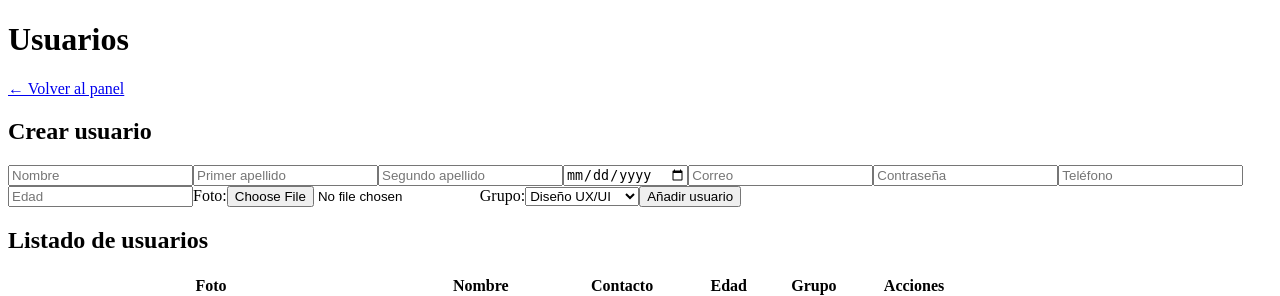
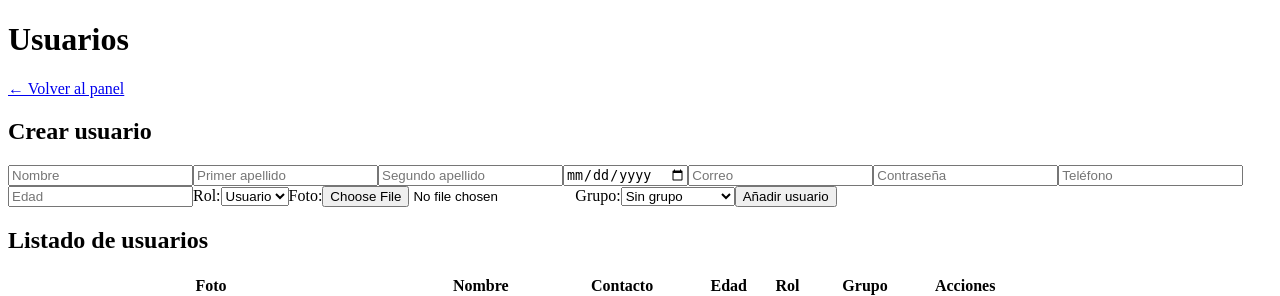
Before and after one commit to jorgegar102/NodeJS, a Node server app: page /admin/usuarios in a window 1280 px wide. Shown: the top 296 px of the page. Run offline with Node 20, Linux system fonts and the light colour scheme; data comes from the database, SQL or seed files in the repository; some libraries are stand-ins or nearby versions.

Commit message:
Añade selector de rol en usuarios y limpia archivos de prueba

```diff
--- a/src/admin.js
+++ b/src/admin.js
@@ -67,12 +67,15 @@ router.get('/usuarios', (req, res) => {
 });
 
 router.post('/usuarios/crear', upload.single('foto'), (req, res) => {
-  const { nombre, apellido1, apellido2, fecha_nacimiento, correo, password, telefono, edad, id_grupo } = req.body;
+  const { nombre, apellido1, apellido2, fecha_nacimiento, correo, password, telefono, edad, rol, id_grupo } = req.body;
   const foto = req.file ? req.file.filename : null;
+  const rolFinal = rol === 'admin' ? 'admin' : 'usuario';
+  const grupoFinal = id_grupo && id_grupo !== '' ? id_grupo : null;
+
   const sql = `insert into usuarios (nombre, apellido1, apellido2, fecha_nacimiento, correo, password, telefono, edad, foto, id_grupo, rol)
-               values (?, ?, ?, ?, ?, ?, ?, ?, ?, ?, 'usuario')`;
+               values (?, ?, ?, ?, ?, ?, ?, ?, ?, ?, ?)`;
 
-  db.run(sql, [nombre, apellido1, apellido2, fecha_nacimiento, correo, password, telefono, edad, foto, id_grupo], err => {
+  db.run(sql, [nombre, apellido1, apellido2, fecha_nacimiento, correo, password, telefono, edad, foto, grupoFinal, rolFinal], err => {
     if (err) return res.status(400).send('Error al crear usuario: ' + err.message);
     res.redirect('/admin/usuarios');
   });
@@ -80,20 +83,22 @@ router.post('/usuarios/crear', upload.single('foto'), (req, res) => {
 
 router.post('/usuarios/editar/:id', upload.single('foto'), (req, res) => {
   const id = req.params.id;
-  const { nombre, apellido1, apellido2, fecha_nacimiento, correo, password, telefono, edad, id_grupo } = req.body;
+  const { nombre, apellido1, apellido2, fecha_nacimiento, correo, password, telefono, edad, rol, id_grupo } = req.body;
 
   db.get('select * from usuarios where id_usuario = ?', [id], (err, actual) => {
     if (err || !actual) return res.status(404).send('Usuario no encontrado');
 
     const nuevaFoto = req.file ? req.file.filename : actual.foto;
     const nuevaPassword = password && password.trim() !== '' ? password : actual.password;
+    const rolFinal = rol === 'admin' ? 'admin' : 'usuario';
+    const grupoFinal = id_grupo && id_grupo !== '' ? id_grupo : null;
 
     const sql = `update usuarios
                  set nombre = ?, apellido1 = ?, apellido2 = ?, fecha_nacimiento = ?,
-                     correo = ?, password = ?, telefono = ?, edad = ?, foto = ?, id_grupo = ?
+                     correo = ?, password = ?, telefono = ?, edad = ?, foto = ?, id_grupo = ?, rol = ?
                  where id_usuario = ?`;
 
-    db.run(sql, [nombre, apellido1, apellido2, fecha_nacimiento, correo, nuevaPassword, telefono, edad, nuevaFoto, id_grupo, id], errUp => {
+    db.run(sql, [nombre, apellido1, apellido2, fecha_nacimiento, correo, nuevaPassword, telefono, edad, nuevaFoto, grupoFinal, rolFinal, id], errUp => {
       if (errUp) return res.status(400).send('Error al actualizar usuario: ' + errUp.message);
       res.redirect('/admin/usuarios');
     });
--- a/src/views/usuarios.pug
+++ b/src/views/usuarios.pug
@@ -15,6 +15,10 @@ block contenido
       input(type="password", name="password", placeholder="Nueva contraseña (dejar vacío para mantener)")
       input(type="text", name="telefono", value=usuarioEditar.telefono, placeholder="Teléfono", required)
       input(type="number", name="edad", value=usuarioEditar.edad, placeholder="Edad", required)
+      label Rol:
+      select(name="rol", required)
+        option(value="usuario", selected=(usuarioEditar.rol === 'usuario')) Usuario
+        option(value="admin", selected=(usuarioEditar.rol === 'admin')) Admin
       label Foto actual:
       if usuarioEditar.foto
         img.avatar(src="/" + usuarioEditar.foto, alt="Foto actual")
@@ -23,12 +27,11 @@ block contenido
       label Cambiar foto:
       input(type="file", name="foto", accept="image/png, image/jpeg, image/webp")
       label Grupo:
-      select(name="id_grupo", required)
+      select(name="id_grupo")
+        option(value="") Sin grupo
         if grupos && grupos.length
           each g in grupos
             option(value=g.id_grupo, selected=(Number(usuarioEditar.id_grupo) === Number(g.id_grupo)))= g.nombre
-        else
-          option(value="") Crea un grupo primero
       .menu-botones
         button.btn.btn-azul(type="submit") Guardar cambios
         a.enlace-volver(href="/admin/usuarios") Cancelar
@@ -43,15 +46,18 @@ block contenido
       input(type="password", name="password", placeholder="Contraseña", required)
       input(type="text", name="telefono", placeholder="Teléfono", required)
       input(type="number", name="edad", placeholder="Edad", required)
+      label Rol:
+      select(name="rol", required)
+        option(value="usuario") Usuario
+        option(value="admin") Admin
       label Foto:
       input(type="file", name="foto", accept="image/png, image/jpeg, image/webp")
       label Grupo:
-      select(name="id_grupo", required)
+      select(name="id_grupo")
+        option(value="") Sin grupo
         if grupos && grupos.length
           each g in grupos
             option(value=g.id_grupo)= g.nombre
-        else
-          option(value="") Crea un grupo primero
       button.btn.btn-azul(type="submit") Añadir usuario
 
   h2 Listado de usuarios
@@ -61,6 +67,7 @@ block contenido
       th Nombre
       th Contacto
       th Edad
+      th Rol
       th Grupo
       th Acciones
     if usuarios && usuarios.length
@@ -80,6 +87,7 @@ block contenido
             | #{u.edad} años
             br
             small #{u.fecha_nacimiento}
+          td= u.rol || 'usuario'
           td= u.nombre_grupo || u.id_grupo || "-"
           td
             a(href="/admin/usuarios?editar=" + u.id_usuario) Editar
@@ -87,4 +95,4 @@ block contenido
             a.enlace-borrar(href="/admin/usuarios/eliminar/" + u.id_usuario, onclick="return confirm('¿Borrar usuario?')") Borrar
     else
       tr
-        td(colspan="6") No hay usuarios.
+        td(colspan="7") No hay usuarios.
```
